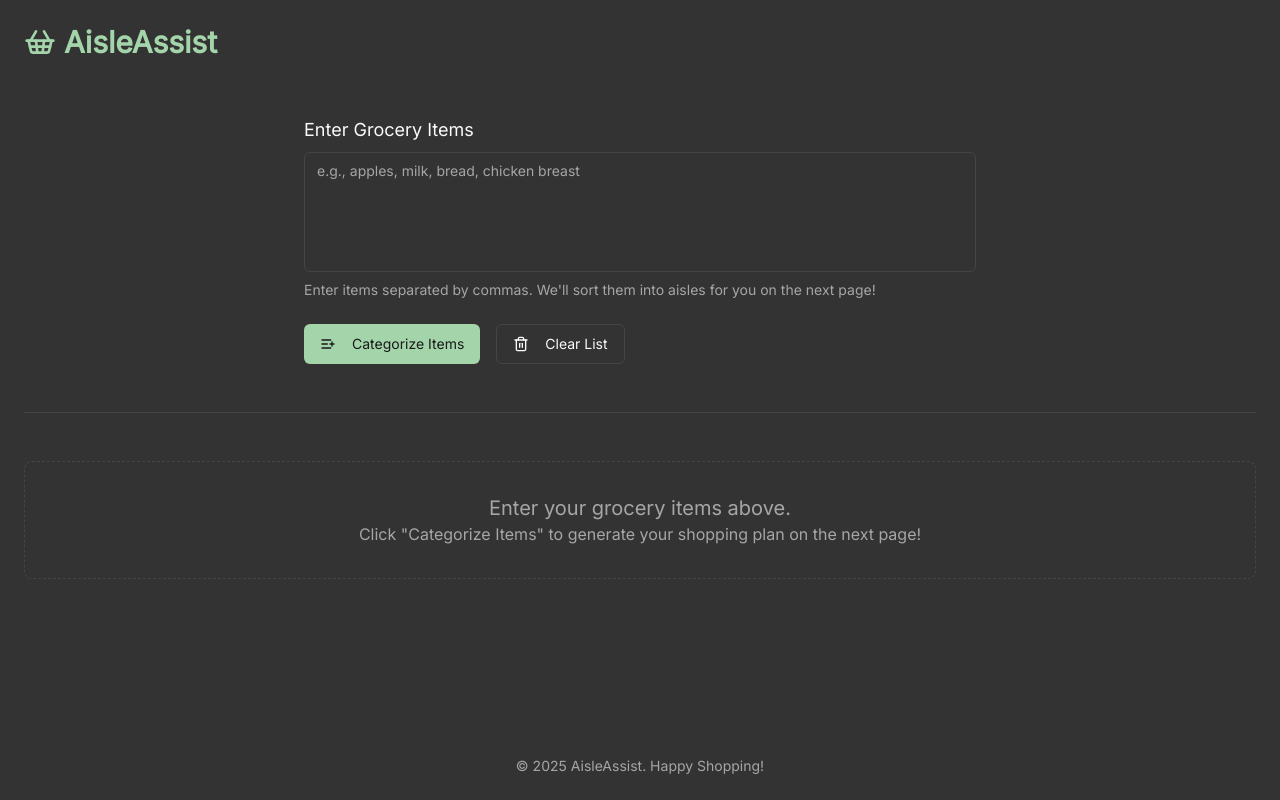
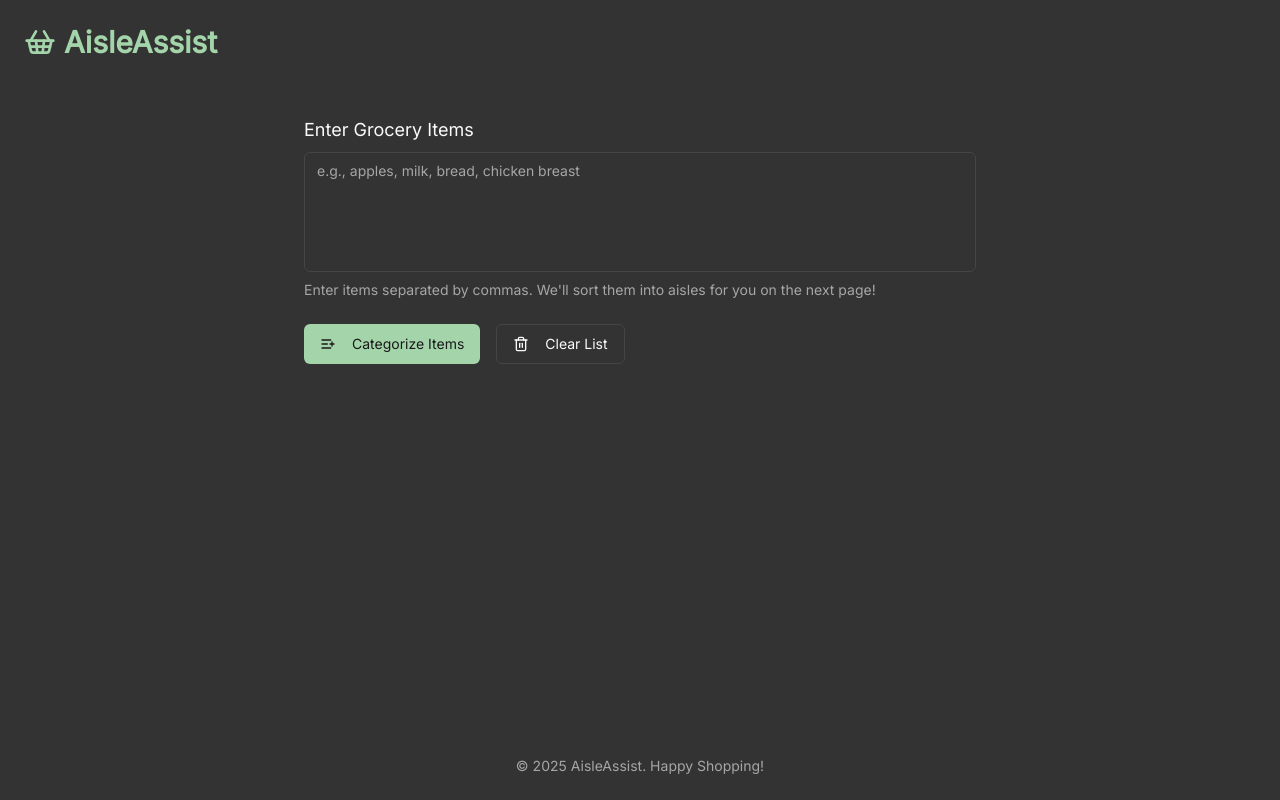
Before and after one commit to eshasantosh/aislepilot, a Next.js app: page / in a window 1280 px wide. Built offline with nearby package versions, Linux system fonts and the light colour scheme.

Commit message:
remove placeholder

```diff
--- a/src/app/page.tsx
+++ b/src/app/page.tsx
@@ -64,11 +64,7 @@ export default function Home() {
             initialItems={itemsInput}
           />
         </div>
-        <Separator className="my-12" />
-         <div className="mt-10 flex flex-col items-center justify-center text-center text-muted-foreground p-8 border border-dashed rounded-lg">
-            <p className="text-xl font-medium">Enter your grocery items above.</p>
-            <p>Click "Categorize Items" to generate your shopping plan on the next page!</p>
-        </div>
+
       </main>
       <footer className="py-6 text-center text-sm text-muted-foreground">
         <p>&copy; {currentYear || ''} AisleAssist. Happy Shopping!</p>
```
